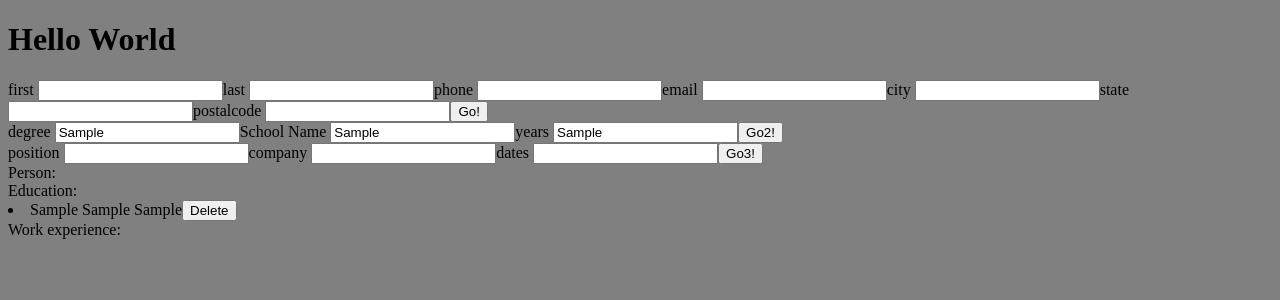
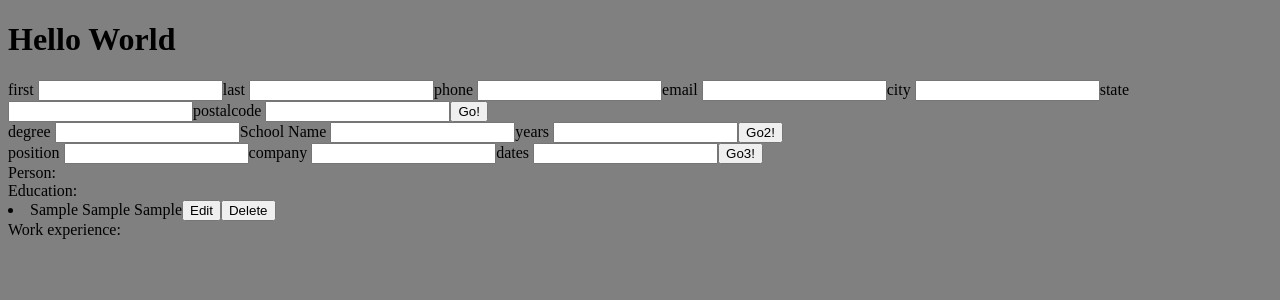
Before and after one commit to uwuzumaki/cv-application, a React (Vite) app: page / in a window 1280 px wide. Both pictures are taken after typing "Sample", "Sample", "Sample" into the empty fields and a click on the button "Go2!". Shown: the top 300 px of the page. Built offline with nearby package versions, Linux system fonts and the light colour scheme.

Commit message:
Got edit button partially working

```diff
--- a/src/Components/App.jsx
+++ b/src/Components/App.jsx
@@ -41,7 +41,9 @@ const App = () => {
       years,
     };
     setSchools((prevSchools) => [...prevSchools, newSchool]);
-
+    setDegree("");
+    setSchoolName("");
+    setYears("");
     console.log(schools);
   };
 
@@ -70,11 +72,28 @@ const App = () => {
       dates,
     };
     setJobs((prevJobs) => [...prevJobs, newJob]);
+    setPosition("");
+    setCompany("");
+    setDates("");
     console.log(jobs);
   };
 
+  const editC = (section, e) => {
+    const sectionID = e.target.parentNode.id;
+    if (section == "school") {
+      const card = schools.filter((school) => school.id == sectionID);
+      console.log(...card);
+      setDegree(...card.degree);
+      setSchoolName(...card.schoolName);
+      setYears(...card.years);
+    }
+    if (section == "work") {
+      const card = jobs.filter((school) => school.id == sectionID);
+      console.log(card);
+    }
+  };
+
   const deleteC = (e) => {
-    console.log(e.target.parentNode.id);
     const card = e.target.parentNode.dataset.section;
     if (card == "school") {
       setSchools((prevData) =>
@@ -122,6 +141,7 @@ const App = () => {
             <>
               <li key={school.id} id={school.id} data-section="school">
                 {school.degree} {school.schoolName} {school.years}
+                <button onClick={(e) => editC("school", e)}>Edit</button>
                 <button onClick={deleteC}>Delete</button>
               </li>
             </>
@@ -133,6 +153,7 @@ const App = () => {
             <>
               <li key={job.id} id={job.id} data-section="work">
                 {job.position} {job.company} {job.dates}
+                <button onClick={(e) => editC("work", e)}>Edit</button>
                 <button onClick={deleteC}>Delete</button>
               </li>
             </>
```
